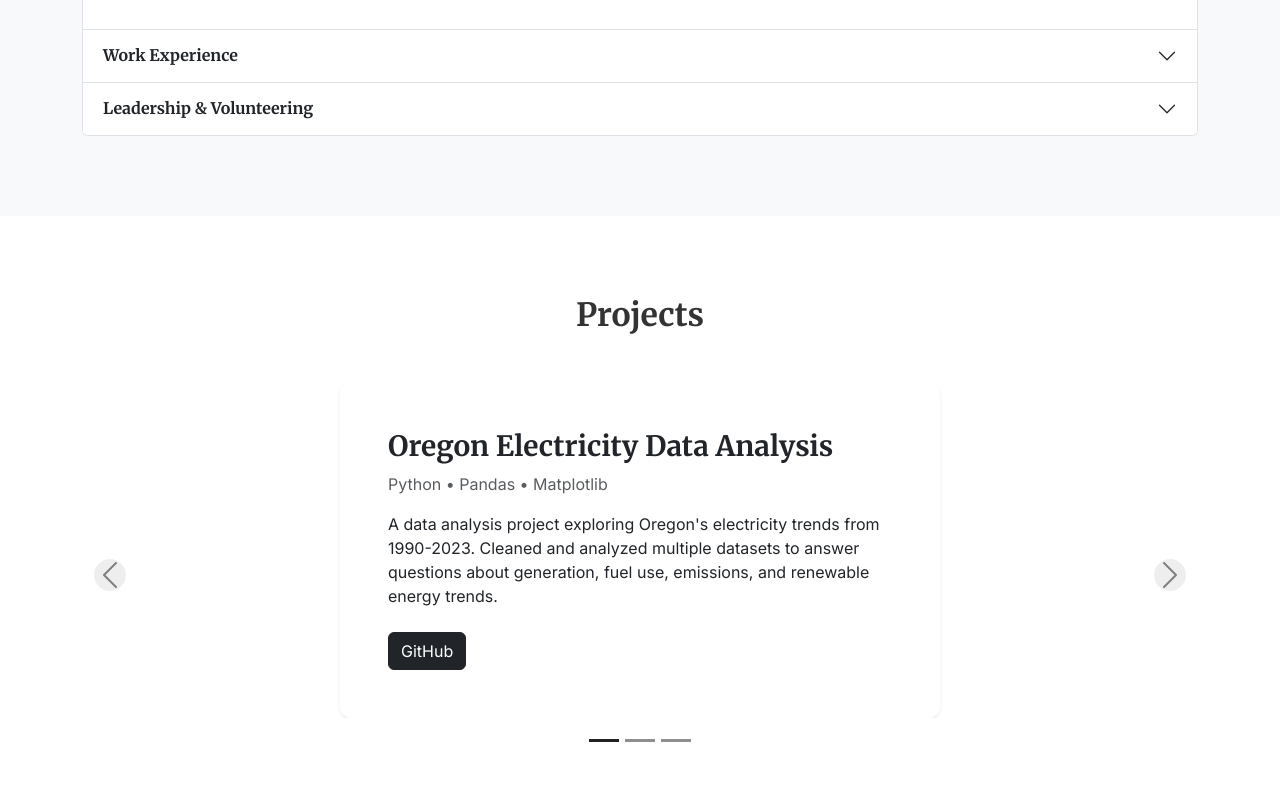
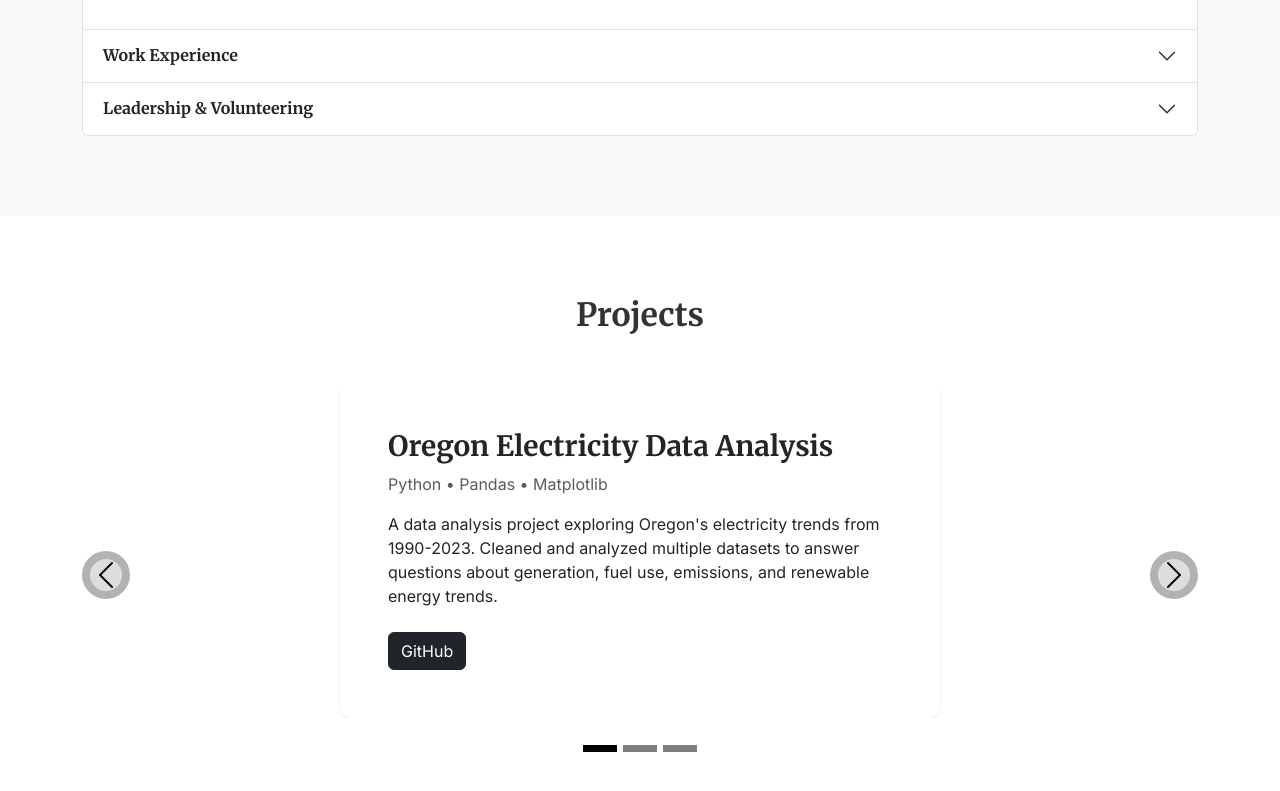
Before and after one commit to rylepdx/portfolio, a plain HTML site: page index.html in a window 1280 px wide. Shown: the part 1967-2758 px from the top of the page. Drawn offline with nearby package versions, Linux system fonts and the light colour scheme.

Commit message:
Updated Wave contrast errors

```diff
--- a/index.html
+++ b/index.html
@@ -36,7 +36,7 @@
     <!-- NAVBAR -->
     <header>
       <nav class="navbar navbar-expand-lg navbar-dark bg-dark fixed-top">
-        <div class="container">
+        <div class="container-fluid px-5">
           <!--  Name on the left -->
           <a class="navbar-brand fw-bold" href="#home">Ryan Le</a>
 
@@ -474,6 +474,7 @@
             type="button"
             data-bs-target="#projectCarousel"
             data-bs-slide="prev"
+            aria-label="Previous project"
           >
             <span class="carousel-control-prev-icon" aria-hidden="true"></span>
             <span class="visually-hidden">Previous</span>
@@ -483,6 +484,7 @@
             type="button"
             data-bs-target="#projectCarousel"
             data-bs-slide="next"
+            aria-label="Next project"
           >
             <span class="carousel-control-next-icon" aria-hidden="true"></span>
             <span class="visually-hidden">Next</span>
--- a/style.css
+++ b/style.css
@@ -99,7 +99,7 @@ h6 {
   border-color: rgba(0, 0, 0, 0.125);
 }
 
-/* CAROUSEL (Projects) */
+/* Carousel (Projects) */
 .carousel {
   padding-bottom: 50px;
 }
@@ -112,6 +112,13 @@ h6 {
 .carousel-control-prev,
 .carousel-control-next {
   width: 5%;
+  opacity: 1;
+  background-color: rgba(0, 0, 0, 0.3);
+  border-radius: 50%;
+  width: 48px;
+  height: 48px;
+  top: 50%;
+  transform: translateY(-50%);
 }
 
 .carousel-control-prev-icon,
@@ -123,7 +130,8 @@ h6 {
 }
 
 .carousel-indicators [data-bs-target] {
-  background-color: #222;
+  background-color: #000;
+  border: 2px solid #000;
 }
 
 /* Footer */
```
